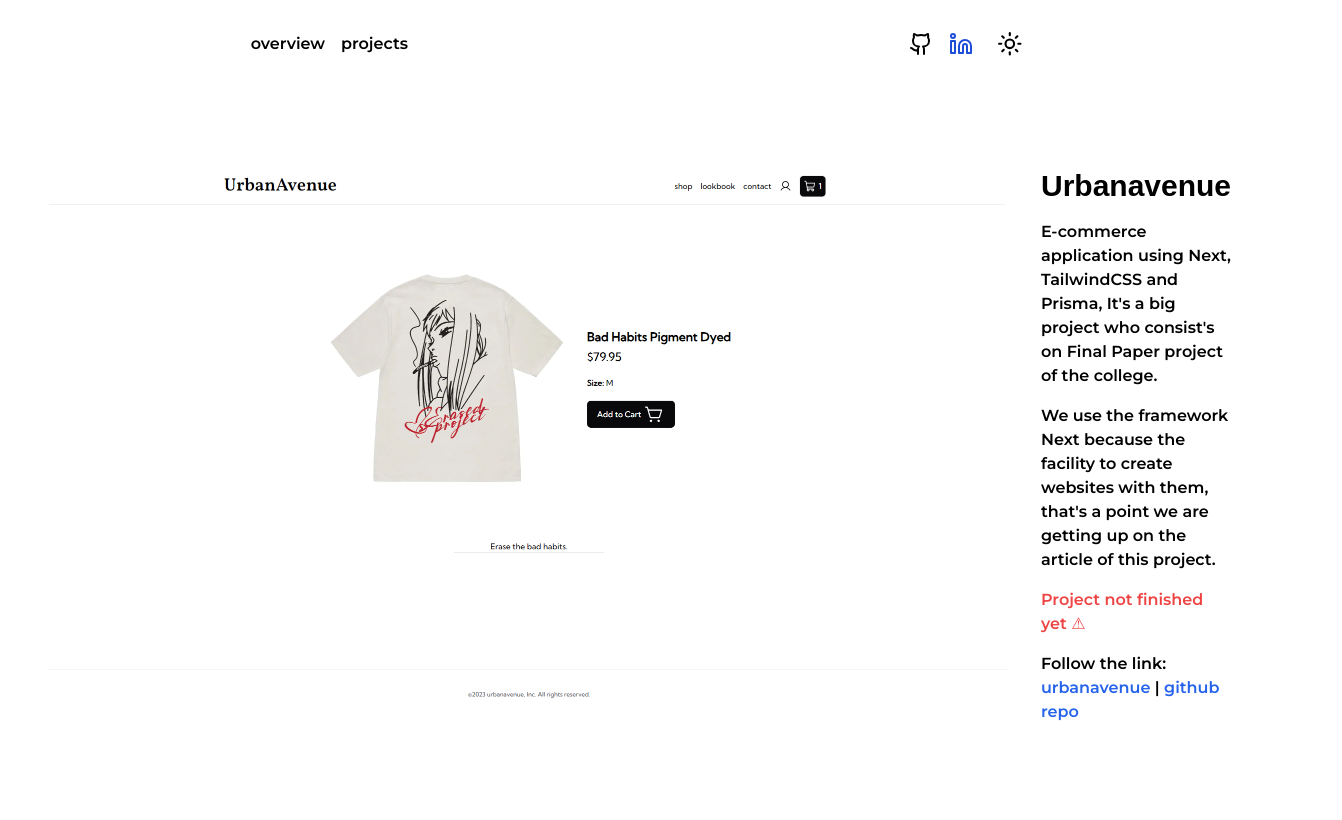
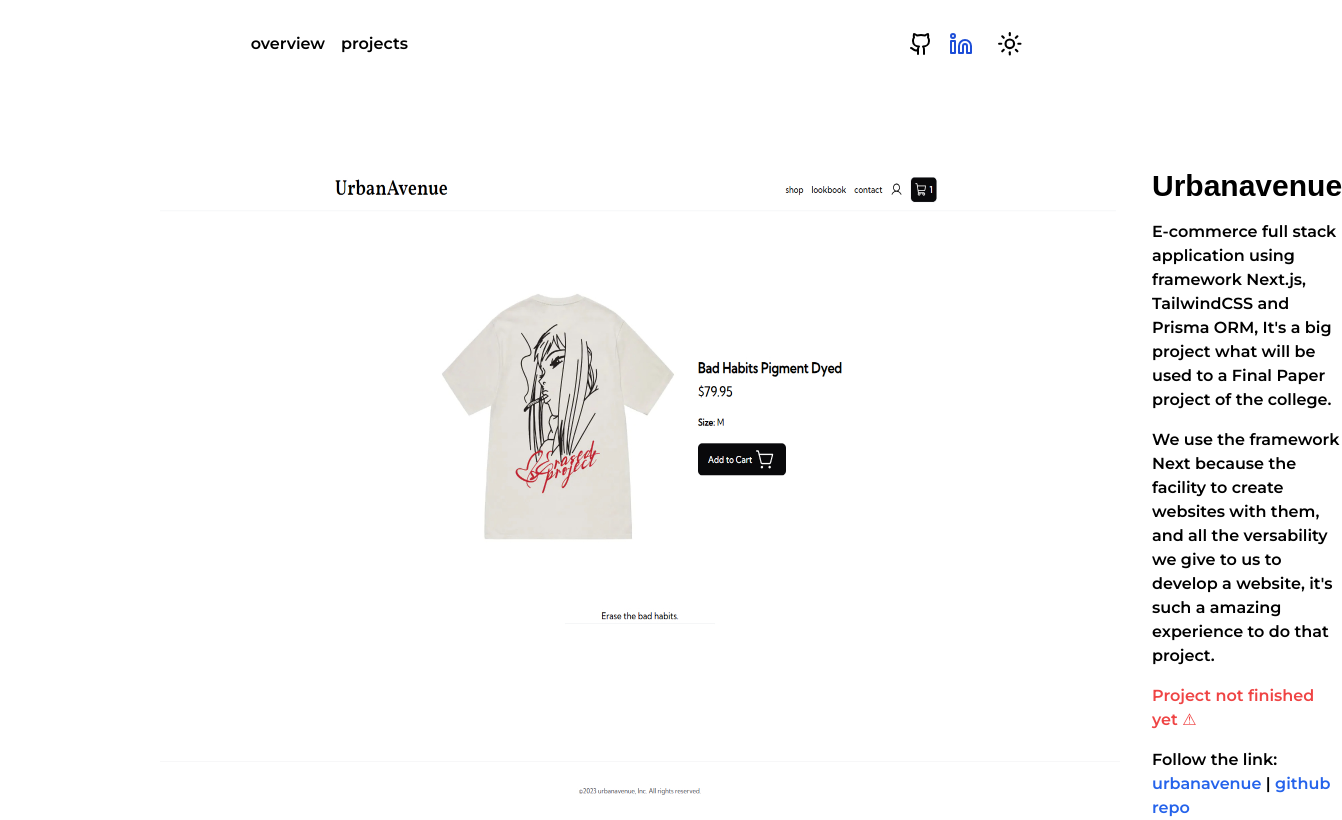
Before and after one commit to LrAmaral/portfolio, a Next.js app: page /project in a window 1280 px wide. Shown: the whole page, 1342 px wide, since content can reach past the window. Built offline with nearby package versions, Linux system fonts and the light colour scheme; a web font is replaced by a local one.

Commit message:
:wrench: minor-changes

```diff
--- a/app/project/page.tsx
+++ b/app/project/page.tsx
@@ -1,23 +1,25 @@
 import Image from 'next/image'
 import Link from 'next/link'
-import React from 'react'
 
 function Project() {
   return (
     <main className='flex flex-col w-full items-center font-alt'>
       <div className='flex md:flex-row xs:flex-col gap-8 items-start justify-center w-3/4 mt-20'>
+         <div className='flex md:flex-col lg:flex-row xl:flex-row xs:flex-col gap-8'>
           <Image className="rounded-2xl" src={'/shop.jpg'} loading={'lazy'} quality={100} width={1000} height={500} alt='print of project'/>
           <div className='flex gap-4 items-start flex-col'>
               <h1 className='md:text-3xl xs:text-xl font-sans font-bold'>Urbanavenue</h1>
               <p>
-              E-commerce application using Next, TailwindCSS and Prisma,
-              It's a big project who consist's on Final Paper project of the college.
+                E-commerce full stack application using framework Next.js, TailwindCSS and Prisma ORM,
+                It's a big project what will be used to a Final Paper project of the college.
               </p>
               <p>We use the framework Next because the facility to create websites with them,
-              that's a point we are getting up on the article of this project.
+                and all the versability we give to us to develop a website, it's such a amazing
+                experience to do that project.
               </p>
               <p className='text-red-500'>{'Project not finished yet ⚠'}</p>
               <span>Follow the link: <Link href={"https://urbanavenue.vercel.app/"} className='text-blue-600 hover:underline dark:text-blue-500' target='_blank'>urbanavenue</Link> {'|'} <Link href={"https://github.com/LrAmaral/urbanavenue"} className='text-blue-600 hover:underline dark:text-blue-500' target='_blank'>github repo</Link></span>
+            </div>
          </div>
       </div>
     </main>
--- a/components/nav.tsx
+++ b/components/nav.tsx
@@ -32,7 +32,7 @@ export const Nav = () => {
       <div className="flex gap-4 xs:ml-4 md:ml-0">
           <div className="flex flex-row gap-4 items-center">
               {routes.map((index) => (
-                <Link href={index.href} key={index.id} className={cn("cursor-pointer", index.active ? "hover:text-zinc-500" : 'hover:text-zinc-500')}>
+                <Link href={index.href} key={index.id} className={cn("cursor-pointer", index.active ? "hover:text-zinc-500 text-muted-foreground" : 'hover:text-zinc-500')}>
                   {index.label}
                 </Link>
               ))}
```
Lines whose indentation alone changed are shown as unchanged.
